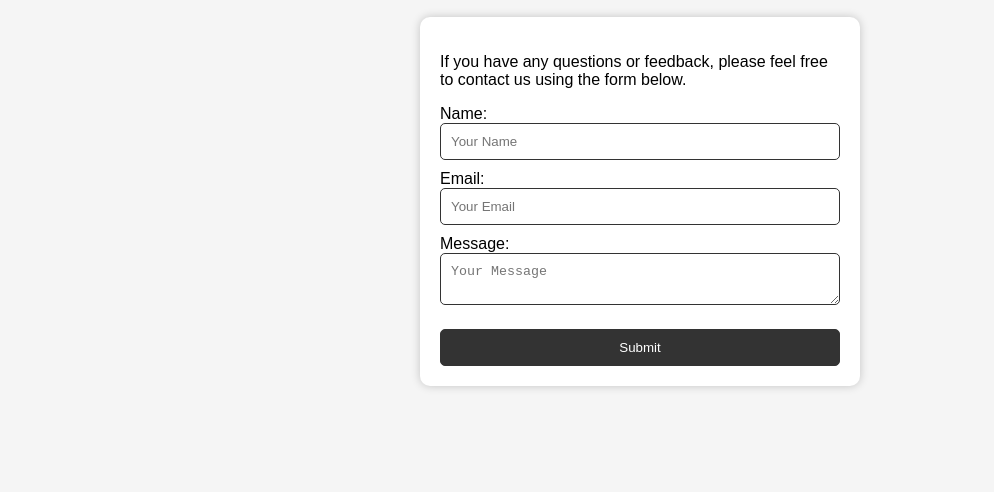
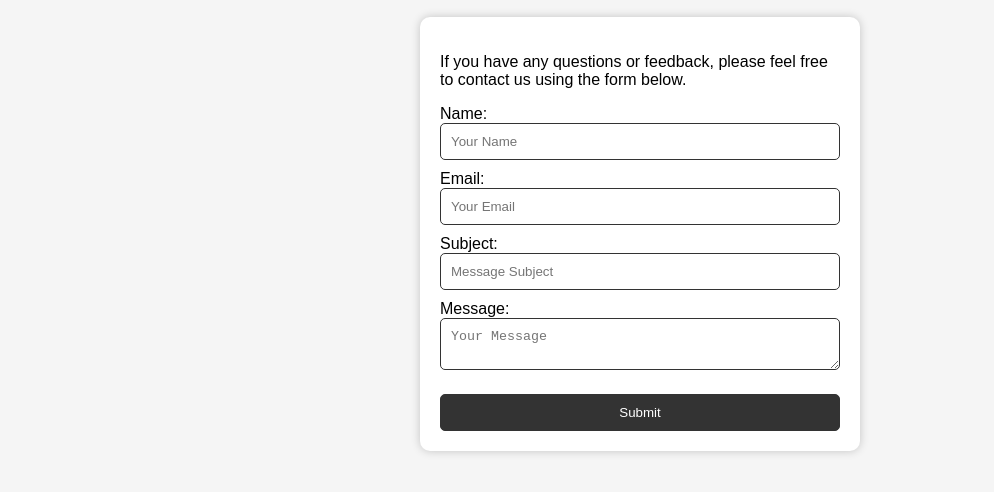
Before and after one commit to VesperAkshay/Bin-Dec-Converter, a plain HTML site: page contact.html in a window 1280 px wide. Shown: the part 150-642 px from the top of the page, without its empty margins (0-994 px from the left). Drawn offline with Linux system fonts and the light colour scheme.

Commit message:
New Form Element

```diff
--- a/contact.html
+++ b/contact.html
@@ -35,6 +35,10 @@
     <label for="email">Email:</label>
     <input type="text" id="email" name="email" placeholder="Your Email">
 
+    <!-- New "Subject" input field -->
+    <label for="subject">Subject:</label>
+    <input type="text" id="subject" name="subject" placeholder="Message Subject">
+
     <label for="message">Message:</label>
     <textarea id="message" name="message" placeholder="Your Message"></textarea>
 
@@ -42,6 +46,7 @@
   </form>
 </div>
 
+
   <script src="script.js"></script>
 </body>
 </html>
```
Lines whose indentation alone changed are shown as unchanged.
